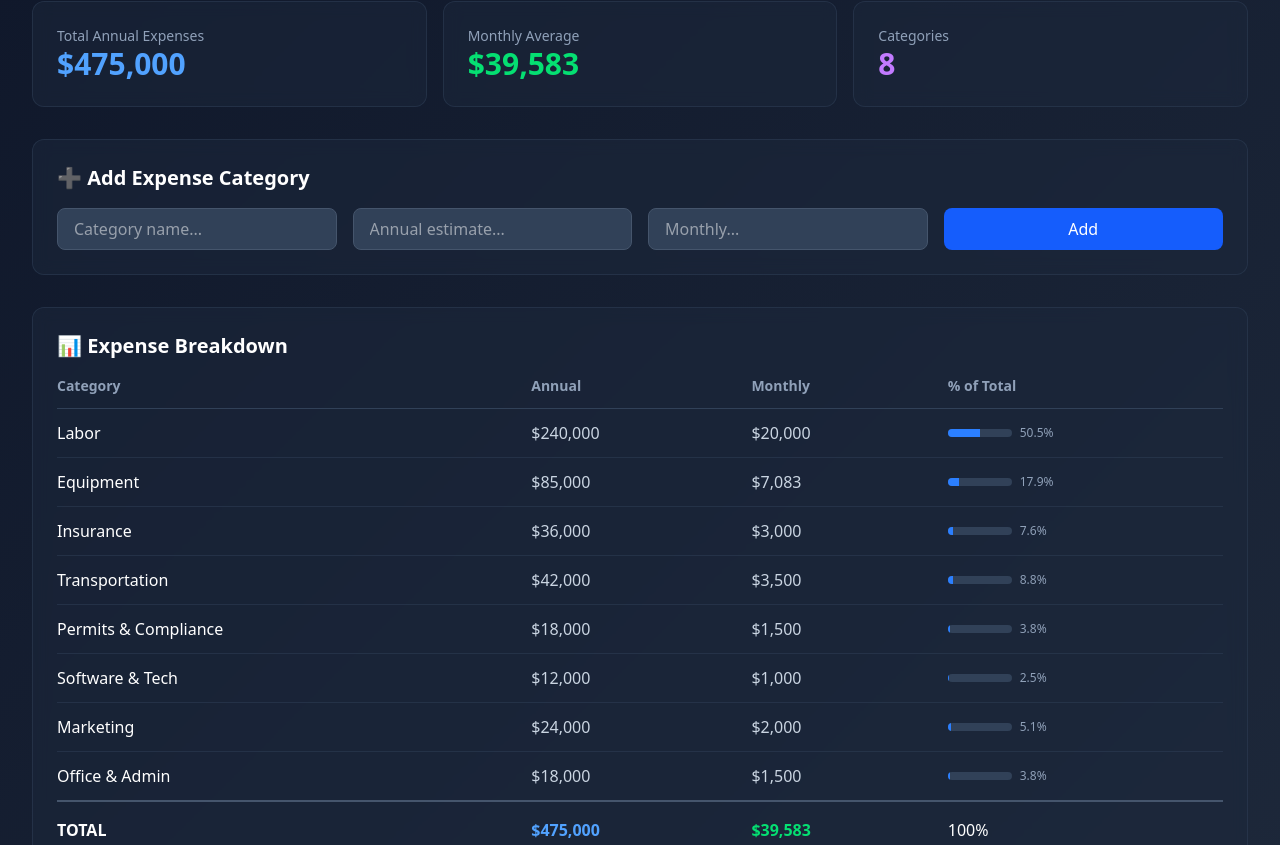
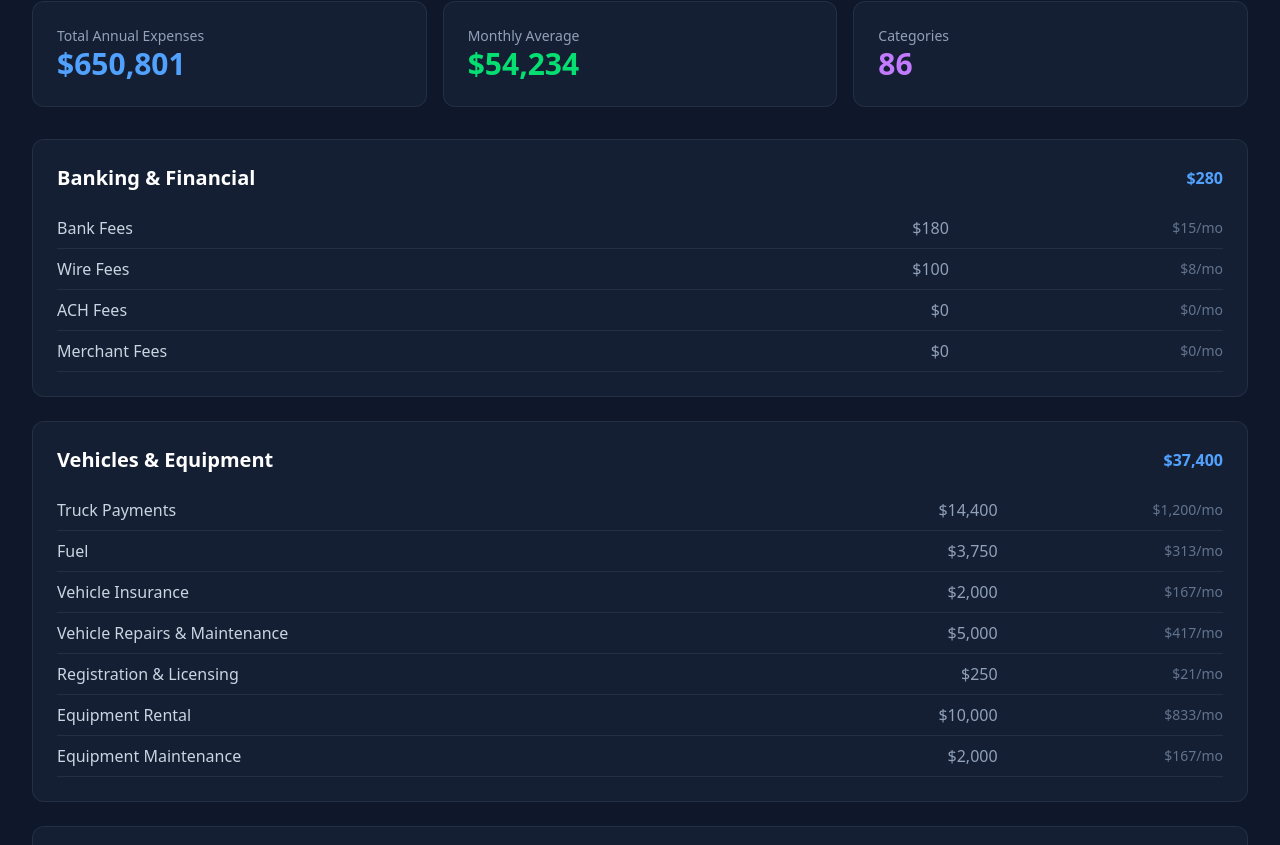
Before and after one commit to AAN2793/orphan-well-dashboard, a Next.js app: page /expenses in a window 1280 px wide. Shown: the part 175-1020 px from the top of the page. Built offline with nearby package versions, Linux system fonts and the light colour scheme.

Commit message:
Update expenses with correct Carbon Cut numbers

```diff
--- a/pages/expenses.js
+++ b/pages/expenses.js
@@ -3,19 +3,138 @@ import Link from 'next/link'
 import { useState } from 'react'
 
 export default function Expenses() {
-  const [expenses, setExpenses] = useState([
-    { category: 'Labor', annual: 240000, monthly: 20000 },
-    { category: 'Equipment', annual: 85000, monthly: 7083 },
-    { category: 'Insurance', annual: 36000, monthly: 3000 },
-    { category: 'Transportation', annual: 42000, monthly: 3500 },
-    { category: 'Permits & Compliance', annual: 18000, monthly: 1500 },
-    { category: 'Software & Tech', annual: 12000, monthly: 1000 },
-    { category: 'Marketing', annual: 24000, monthly: 2000 },
-    { category: 'Office & Admin', annual: 18000, monthly: 1500 },
+  const [expenses] = useState([
+    // Banking & Financial
+    { category: 'Bank Fees', annual: 180, monthly: 15, group: 'Banking & Financial' },
+    { category: 'Wire Fees', annual: 100, monthly: 8, group: 'Banking & Financial' },
+    { category: 'ACH Fees', annual: 0, monthly: 0, group: 'Banking & Financial' },
+    { category: 'Merchant Fees', annual: 0, monthly: 0, group: 'Banking & Financial' },
+
+    // Vehicles & Equipment
+    { category: 'Truck Payments', annual: 14400, monthly: 1200, group: 'Vehicles & Equipment' },
+    { category: 'Fuel', annual: 3750, monthly: 313, group: 'Vehicles & Equipment' },
+    { category: 'Vehicle Insurance', annual: 2000, monthly: 167, group: 'Vehicles & Equipment' },
+    { category: 'Vehicle Repairs & Maintenance', annual: 5000, monthly: 417, group: 'Vehicles & Equipment' },
+    { category: 'Registration & Licensing', annual: 250, monthly: 21, group: 'Vehicles & Equipment' },
+    { category: 'Equipment Rental', annual: 10000, monthly: 833, group: 'Vehicles & Equipment' },
+    { category: 'Equipment Maintenance', annual: 2000, monthly: 167, group: 'Vehicles & Equipment' },
+
+    // Labor & Contractors
+    { category: 'W-2 Wages', annual: 160000, monthly: 13333, group: 'Labor & Contractors' },
+    { category: 'Payroll Taxes', annual: 36000, monthly: 3000, group: 'Labor & Contractors' },
+    { category: 'Employee Benefits', annual: 36000, monthly: 3000, group: 'Labor & Contractors' },
+    { category: '1099 Contractors', annual: 120000, monthly: 10000, group: 'Labor & Contractors' },
+    { category: 'Consulting Fees', annual: 100000, monthly: 8333, group: 'Labor & Contractors' },
+    { category: 'Overtime / Premium Labor', annual: 0, monthly: 0, group: 'Labor & Contractors' },
+
+    // Insurance
+    { category: 'General Liability', annual: 1000, monthly: 83, group: 'Insurance' },
+    { category: 'Workers Compensation', annual: 4000, monthly: 333, group: 'Insurance' },
+    { category: 'Commercial Auto', annual: 2000, monthly: 167, group: 'Insurance' },
+    { category: 'Umbrella / Excess Liability', annual: 500, monthly: 42, group: 'Insurance' },
+    { category: 'Professional Liability (E&O)', annual: 1000, monthly: 83, group: 'Insurance' },
+
+    // Interest & Financing
+    { category: 'Loan Interest', annual: 5000, monthly: 417, group: 'Interest & Financing' },
+    { category: 'Line of Credit Interest', annual: 0, monthly: 0, group: 'Interest & Financing' },
+    { category: 'Equipment Financing Interest', annual: 5000, monthly: 417, group: 'Interest & Financing' },
+
+    // Job / Project Supplies
+    { category: 'Materials', annual: 1000, monthly: 83, group: 'Job / Project Supplies' },
+    { category: 'Consumables', annual: 1000, monthly: 83, group: 'Job / Project Supplies' },
+    { category: 'Safety Supplies', annual: 0, monthly: 0, group: 'Job / Project Supplies' },
+    { category: 'PPE', annual: 300, monthly: 25, group: 'Job / Project Supplies' },
+    { category: 'Disposal Fees', annual: 250, monthly: 21, group: 'Job / Project Supplies' },
+
+    // Legal & Professional Services
+    { category: 'Legal Fees', annual: 5000, monthly: 417, group: 'Legal & Professional Services' },
+    { category: 'Accounting / CPA', annual: 1000, monthly: 83, group: 'Legal & Professional Services' },
+    { category: 'Bookkeeping', annual: 1200, monthly: 100, group: 'Legal & Professional Services' },
+    { category: 'Advisory Services', annual: 0, monthly: 0, group: 'Legal & Professional Services' },
+
+    // Meals & Entertainment
+    { category: 'Business Meals', annual: 5000, monthly: 417, group: 'Meals & Entertainment' },
+    { category: 'Client Meals', annual: 1000, monthly: 83, group: 'Meals & Entertainment' },
+    { category: 'Team Meals', annual: 1000, monthly: 83, group: 'Meals & Entertainment' },
+
+    // Office & Administrative
+    { category: 'Office Supplies', annual: 200, monthly: 17, group: 'Office & Administrative' },
+    { category: 'Printing', annual: 200, monthly: 17, group: 'Office & Administrative' },
+    { category: 'Postage', annual: 100, monthly: 8, group: 'Office & Administrative' },
+    { category: 'Small Office Equipment', annual: 3000, monthly: 250, group: 'Office & Administrative' },
+
+    // Software & Technology
+    { category: 'Software Subscriptions', annual: 1800, monthly: 150, group: 'Software & Technology' },
+    { category: 'Cloud Services', annual: 180, monthly: 15, group: 'Software & Technology' },
+    { category: 'Data Services', annual: 800, monthly: 67, group: 'Software & Technology' },
+    { category: 'Accounting Software', annual: 300, monthly: 25, group: 'Software & Technology' },
+    { category: 'Project Management Tools', annual: 0, monthly: 0, group: 'Software & Technology' },
+
+    // Other Business Expenses
+    { category: 'Miscellaneous Operating Expenses', annual: 10000, monthly: 833, group: 'Other Business Expenses' },
+    { category: 'Small Tools (Non-Capitalized)', annual: 1000, monthly: 83, group: 'Other Business Expenses' },
+
+    // Fees
+    { category: 'Permit Fees', annual: 0, monthly: 0, group: 'Fees' },
+    { category: 'Filing Fees', annual: 5000, monthly: 417, group: 'Fees' },
+    { category: 'Application Fees', annual: 1000, monthly: 83, group: 'Fees' },
+    { category: 'Government Fees', annual: 0, monthly: 0, group: 'Fees' },
+
+    // Reimbursable Expenses
+    { category: 'Employee Reimbursements', annual: 20000, monthly: 1667, group: 'Reimbursable Expenses' },
+    { category: 'Partner Reimbursements', annual: 20000, monthly: 1667, group: 'Reimbursable Expenses' },
+
+    // Rent & Lease
+    { category: 'Office Rent', annual: 0, monthly: 0, group: 'Rent & Lease' },
+    { category: 'Yard / Storage Lease', annual: 6000, monthly: 500, group: 'Rent & Lease' },
+    { category: 'Equipment Leases', annual: 4800, monthly: 400, group: 'Rent & Lease' },
+    { category: 'Temporary Site Rentals', annual: 1000, monthly: 83, group: 'Rent & Lease' },
+
+    // Taxes & Licensing
+    { category: 'State Taxes', annual: 0, monthly: 0, group: 'Taxes & Licensing' },
+    { category: 'Local Taxes', annual: 0, monthly: 0, group: 'Taxes & Licensing' },
+    { category: 'Business Licenses', annual: 0, monthly: 0, group: 'Taxes & Licensing' },
+    { category: 'Franchise Taxes', annual: 0, monthly: 0, group: 'Taxes & Licensing' },
+    { category: 'Annual Filings', annual: 1000, monthly: 83, group: 'Taxes & Licensing' },
+
+    // Travel
+    { category: 'Hotels', annual: 10000, monthly: 833, group: 'Travel' },
+    { category: 'Airfare', annual: 5000, monthly: 417, group: 'Travel' },
+    { category: 'Rental Cars', annual: 5000, monthly: 417, group: 'Travel' },
+    { category: 'Mileage', annual: 10000, monthly: 833, group: 'Travel' },
+    { category: 'Per Diem', annual: 2250, monthly: 188, group: 'Travel' },
+
+    // Utilities
+    { category: 'Electricity', annual: 0, monthly: 0, group: 'Utilities' },
+    { category: 'Water', annual: 0, monthly: 0, group: 'Utilities' },
+    { category: 'Internet', annual: 225, monthly: 19, group: 'Utilities' },
+    { category: 'Phone / Mobile', annual: 216, monthly: 18, group: 'Utilities' },
+    { category: 'Data Plans', annual: 0, monthly: 0, group: 'Utilities' },
+
+    // Marketing & Business Development
+    { category: 'Advertising', annual: 0, monthly: 0, group: 'Marketing & Business Development' },
+    { category: 'Website Hosting', annual: 200, monthly: 17, group: 'Marketing & Business Development' },
+    { category: 'Branding & Design', annual: 600, monthly: 50, group: 'Marketing & Business Development' },
+    { category: 'Sponsorships', annual: 1000, monthly: 83, group: 'Marketing & Business Development' },
+    { category: 'Client Outreach', annual: 0, monthly: 0, group: 'Marketing & Business Development' },
+
+    // Compliance & Safety
+    { category: 'Environmental Compliance', annual: 10000, monthly: 833, group: 'Compliance & Safety' },
+    { category: 'Safety Training', annual: 2000, monthly: 167, group: 'Compliance & Safety' },
+    { category: 'Inspections', annual: 500, monthly: 42, group: 'Compliance & Safety' },
+    { category: 'Monitoring Services', annual: 1000, monthly: 83, group: 'Compliance & Safety' },
+
+    // Software Development
+    { category: 'App Development', annual: 1500, monthly: 125, group: 'Software Development' },
+    { category: 'Contract Developers', annual: 0, monthly: 0, group: 'Software Development' },
+    { category: 'API Usage Fees', annual: 0, monthly: 0, group: 'Software Development' },
+    { category: 'Hosting', annual: 0, monthly: 0, group: 'Software Development' },
   ])
 
   const totalAnnual = expenses.reduce((sum, e) => sum + e.annual, 0)
   const totalMonthly = expenses.reduce((sum, e) => sum + e.monthly, 0)
+
+  const groups = [...new Set(expenses.map(e => e.group))]
 
   return (
     <>
@@ -23,7 +142,7 @@ export default function Expenses() {
         <title>Annual Expenses | Carbon Cut Solutions</title>
       </Head>
 
-      <div className="min-h-screen p-4 md:p-8">
+      <div className="min-h-screen p-4 md:p-8 bg-slate-900">
         <a href="/" className="text-blue-400 hover:text-blue-300 mb-4 inline-block">← Back to Dashboard</a>
 
         <h1 className="text-3xl md:text-4xl font-bold mb-2">💰 Annual Estimated Expenses</h1>
@@ -45,76 +164,39 @@ export default function Expenses() {
           </div>
         </div>
 
-        {/* Add Category Form */}
-        <div className="card mb-8">
-          <h2 className="text-xl font-semibold mb-4">➕ Add Expense Category</h2>
-          <div className="grid grid-cols-1 md:grid-cols-4 gap-4">
-            <input
-              type="text"
-              placeholder="Category name..."
-              className="bg-slate-700 border border-slate-600 rounded-lg px-4 py-2 text-white"
-            />
-            <input
-              type="number"
-              placeholder="Annual estimate..."
-              className="bg-slate-700 border border-slate-600 rounded-lg px-4 py-2 text-white"
-            />
-            <input
-              type="number"
-              placeholder="Monthly..."
-              className="bg-slate-700 border border-slate-600 rounded-lg px-4 py-2 text-white"
-            />
-            <button className="btn btn-primary">Add</button>
-          </div>
+        {/* Expenses by Group */}
+        {groups.map((group) => {
+          const groupExpenses = expenses.filter(e => e.group === group)
+          const groupTotal = groupExpenses.reduce((sum, e) => sum + e.annual, 0)
+
+          return (
+            <div key={group} className="card mb-6">
+              <div className="flex items-center justify-between mb-4">
+                <h2 className="text-xl font-semibold">{group}</h2>
+                <span className="text-blue-400 font-semibold">${groupTotal.toLocaleString()}</span>
               </div>
 
-        {/* Expenses Table */}
-        <div className="card overflow-x-auto">
-          <h2 className="text-xl font-semibold mb-4">📊 Expense Breakdown</h2>
-          <table className="w-full min-w-[600px]">
-            <thead>
-              <tr className="text-left text-slate-400 text-sm border-b border-slate-700">
-                <th className="pb-3 pr-4">Category</th>
-                <th className="pb-3 pr-4">Annual</th>
-                <th className="pb-3 pr-4">Monthly</th>
-                <th className="pb-3">% of Total</th>
-              </tr>
-            </thead>
+              <div className="overflow-x-auto">
+                <table className="w-full min-w-[400px]">
                   <tbody>
-              {expenses.map((expense, idx) => (
+                    {groupExpenses.map((expense, idx) => (
                       <tr key={idx} className="border-b border-slate-700/50">
-                  <td className="py-3 pr-4 font-medium">{expense.category}</td>
-                  <td className="py-3 pr-4 text-slate-300">${expense.annual.toLocaleString()}</td>
-                  <td className="py-3 pr-4 text-slate-300">${expense.monthly.toLocaleString()}</td>
-                  <td className="py-3">
-                    <div className="flex items-center gap-2">
-                      <div className="w-16 h-2 bg-slate-700 rounded-full overflow-hidden">
-                        <div
-                          className="h-full bg-blue-500"
-                          style={{ width: `${(expense.annual / totalAnnual) * 100}%` }}
-                        ></div>
-                      </div>
-                      <span className="text-xs text-slate-400">
-                        {((expense.annual / totalAnnual) * 100).toFixed(1)}%
-                      </span>
-                    </div>
-                  </td>
+                        <td className="py-2 pr-4 text-slate-300">{expense.category}</td>
+                        <td className="py-2 pr-4 text-right text-slate-400">${expense.annual.toLocaleString()}</td>
+                        <td className="py-2 text-right text-slate-500 text-sm">${expense.monthly.toLocaleString()}/mo</td>
                       </tr>
                     ))}
-              <tr className="border-t-2 border-slate-600">
-                <td className="py-4 pr-4 font-bold">TOTAL</td>
-                <td className="py-4 pr-4 font-bold text-blue-400">${totalAnnual.toLocaleString()}</td>
-                <td className="py-4 pr-4 font-bold text-green-400">${totalMonthly.toLocaleString()}</td>
-                <td className="py-4">100%</td>
-              </tr>
                   </tbody>
                 </table>
               </div>
+            </div>
+          )
+        })}
 
         {/* Export Options */}
         <div className="card mt-8">
           <h2 className="text-xl font-semibold mb-4">📤 Export</h2>
-          <div className="flex gap-4">
+          <div className="flex gap-4 flex-wrap">
             <button className="btn btn-primary">Download CSV</button>
             <button className="btn bg-slate-700 hover:bg-slate-600 text-white">Print / PDF</button>
           </div>
```
Lines whose indentation alone changed are shown as unchanged.
